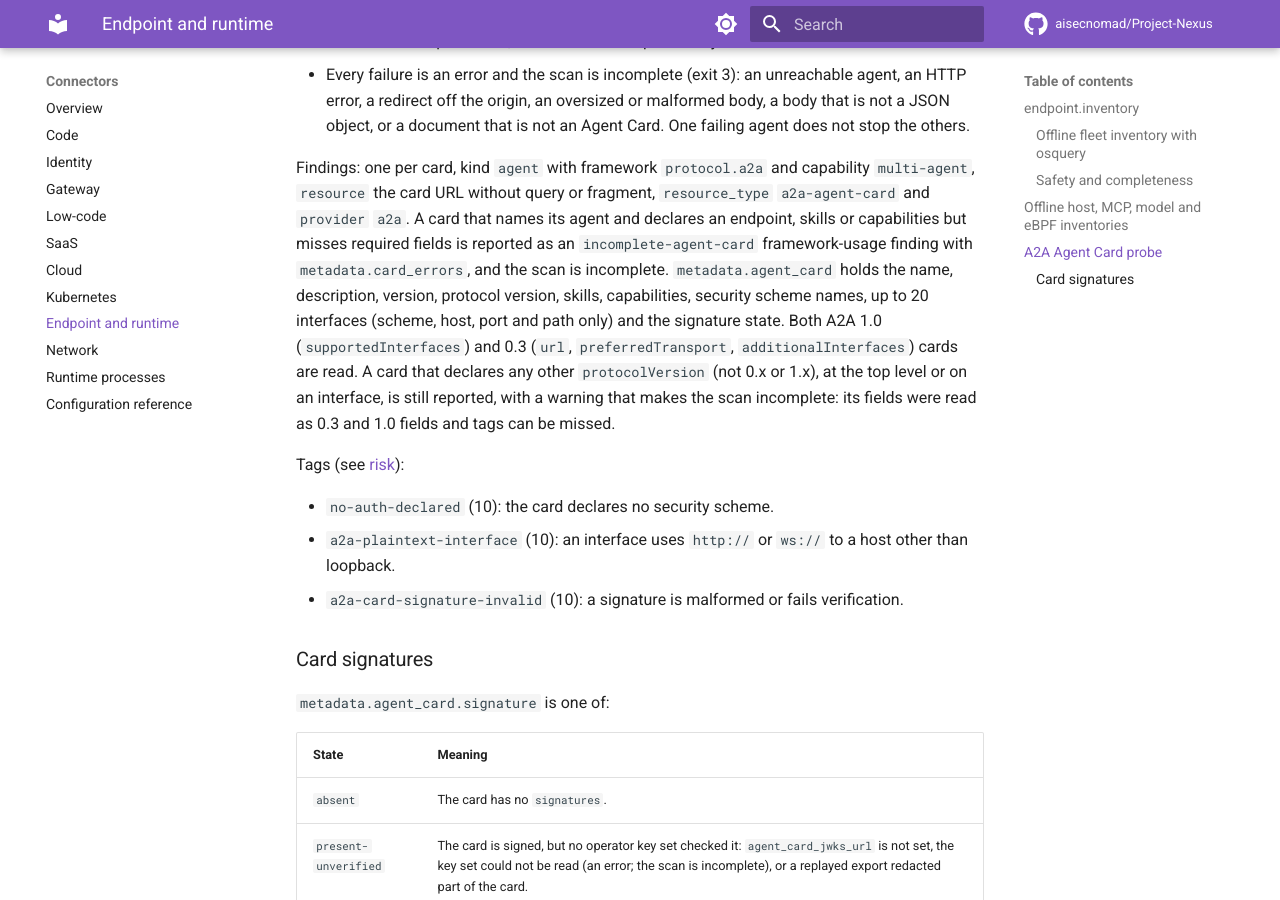
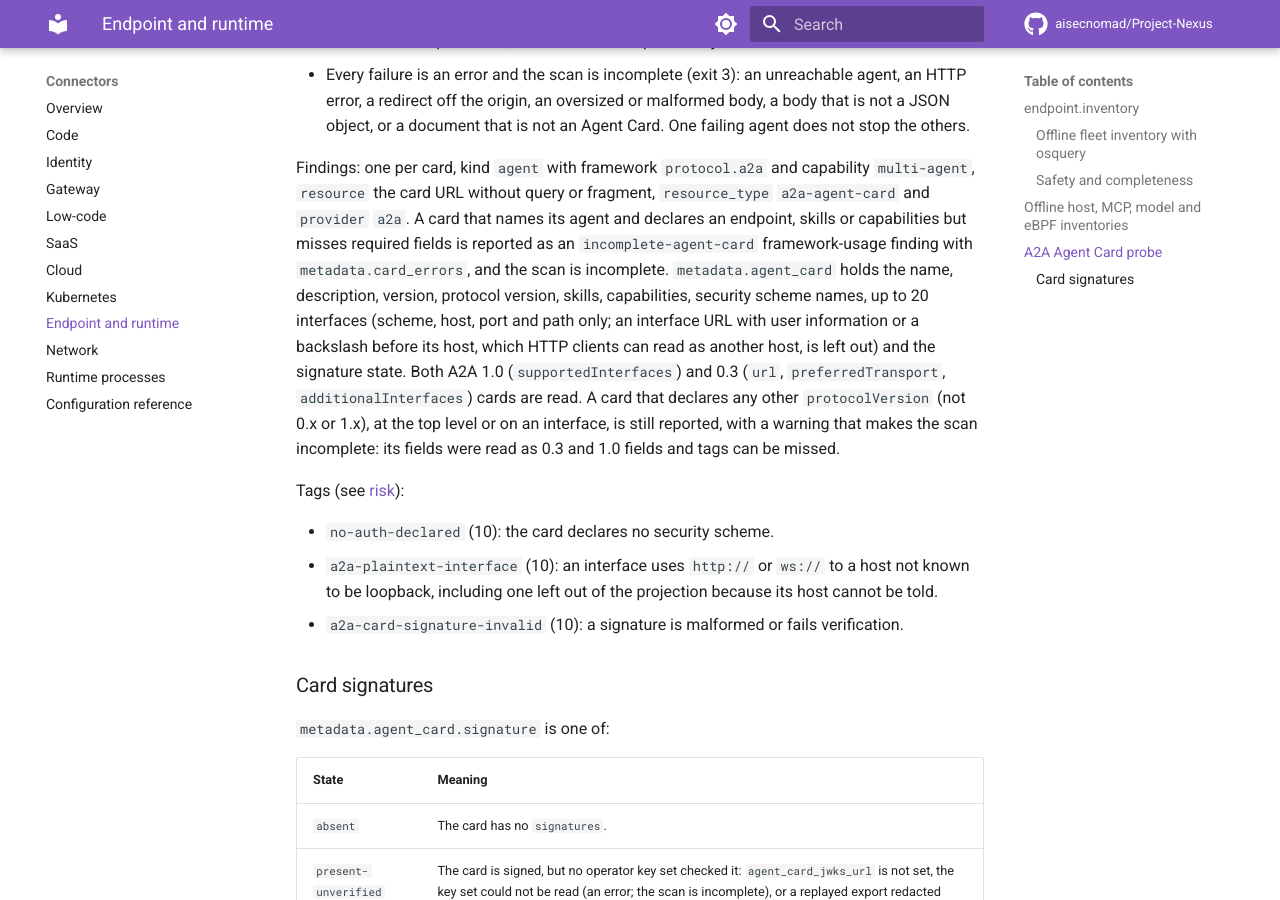
Before and after one commit to aisecnomad/Project-Nexus, an MkDocs documentation site: the page built from docs/connectors/endpoint.md, in a window 1280 px wide and 900 px high, scrolled down 5923 px. Built offline with MkDocs 1.6.1 and Material for MkDocs 9.7.7, drawn with Linux system fonts in a browser that asks for light colours; comment, search, counter and statistics services are not loaded.

Commit message:
Treat a URL host that HTTP clients read differently as unknown
urlsplit keeps a backslash in the URL authority, while HTTP clients end
the host there: http://agent.attacker.example\@localhost/a2a reaches
agent.attacker.example, but an A2A card projected it as
http://localhost/a2a, which also suppressed a2a-plaintext-interface and
matched domains against localhost. The same difference hid
mcp-insecure-transport for an MCP server URL, whose parsed record
redacts the user information that held the backslash.

An A2A interface URL with user information or a backslash before its
host is now left out of metadata.agent_card.interfaces: the probe
projects the sanitized card, where the backslash is redacted with the
user information, so neither can be shown safely. The plaintext checks
read each declared URL and treat an http:// or ws:// URL whose
authority holds either as a host not known to be loopback, and the
evidence then names no host. The projection test that expected user
information to be stripped now expects the interface to be left out.

Co-Authored-By: Claude Opus 5.5 <noreply@anthropic.com>
Claude-Session: https://claude.ai/code/session_01CZcTn3PwrkZjYgaNvfpagF
Signed-off-by: Claude <noreply@anthropic.com>

```diff
--- a/docs/connectors/endpoint.md
+++ b/docs/connectors/endpoint.md
@@ -251,9 +251,11 @@ agent and declares an endpoint, skills or capabilities but misses required
 fields is reported as an `incomplete-agent-card` framework-usage finding with
 `metadata.card_errors`, and the scan is incomplete. `metadata.agent_card`
 holds the name, description, version, protocol version, skills, capabilities,
-security scheme names, up to 20 interfaces (scheme, host, port and path only)
-and the signature state. Both A2A 1.0 (`supportedInterfaces`) and 0.3 (`url`,
-`preferredTransport`, `additionalInterfaces`) cards are read. A card that
+security scheme names, up to 20 interfaces (scheme, host, port and path only;
+an interface URL with user information or a backslash before its host, which
+HTTP clients can read as another host, is left out) and the signature state.
+Both A2A 1.0 (`supportedInterfaces`) and 0.3 (`url`, `preferredTransport`,
+`additionalInterfaces`) cards are read. A card that
 declares any other `protocolVersion` (not 0.x or 1.x), at the top level or on
 an interface, is still reported, with a warning that makes the scan
 incomplete: its fields were read as 0.3 and 1.0 fields and tags can be missed.
@@ -262,7 +264,8 @@ Tags (see [risk](../concepts/risk.md)):
 
 - `no-auth-declared` (10): the card declares no security scheme.
 - `a2a-plaintext-interface` (10): an interface uses `http://` or `ws://` to a
-  host other than loopback.
+  host not known to be loopback, including one left out of the projection
+  because its host cannot be told.
 - `a2a-card-signature-invalid` (10): a signature is malformed or fails
   verification.
 
```
Also changed, not shown: CHANGELOG.md (+11 -0 lines), docs/connectors.md (+5 -2 lines), docs/connectors/code.md (+5 -2 lines), docs/production.md (+3 -3 lines), 4 other files.
